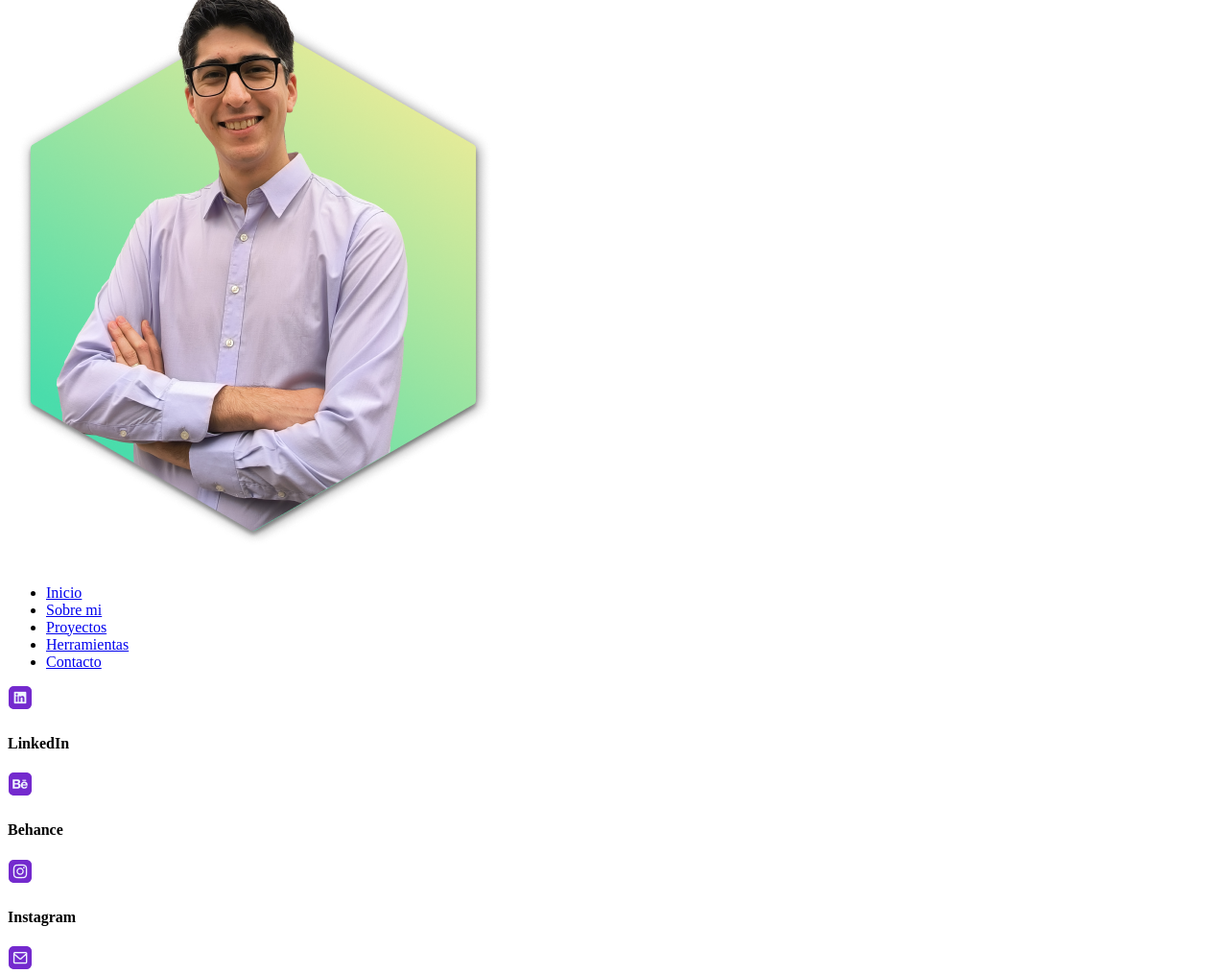
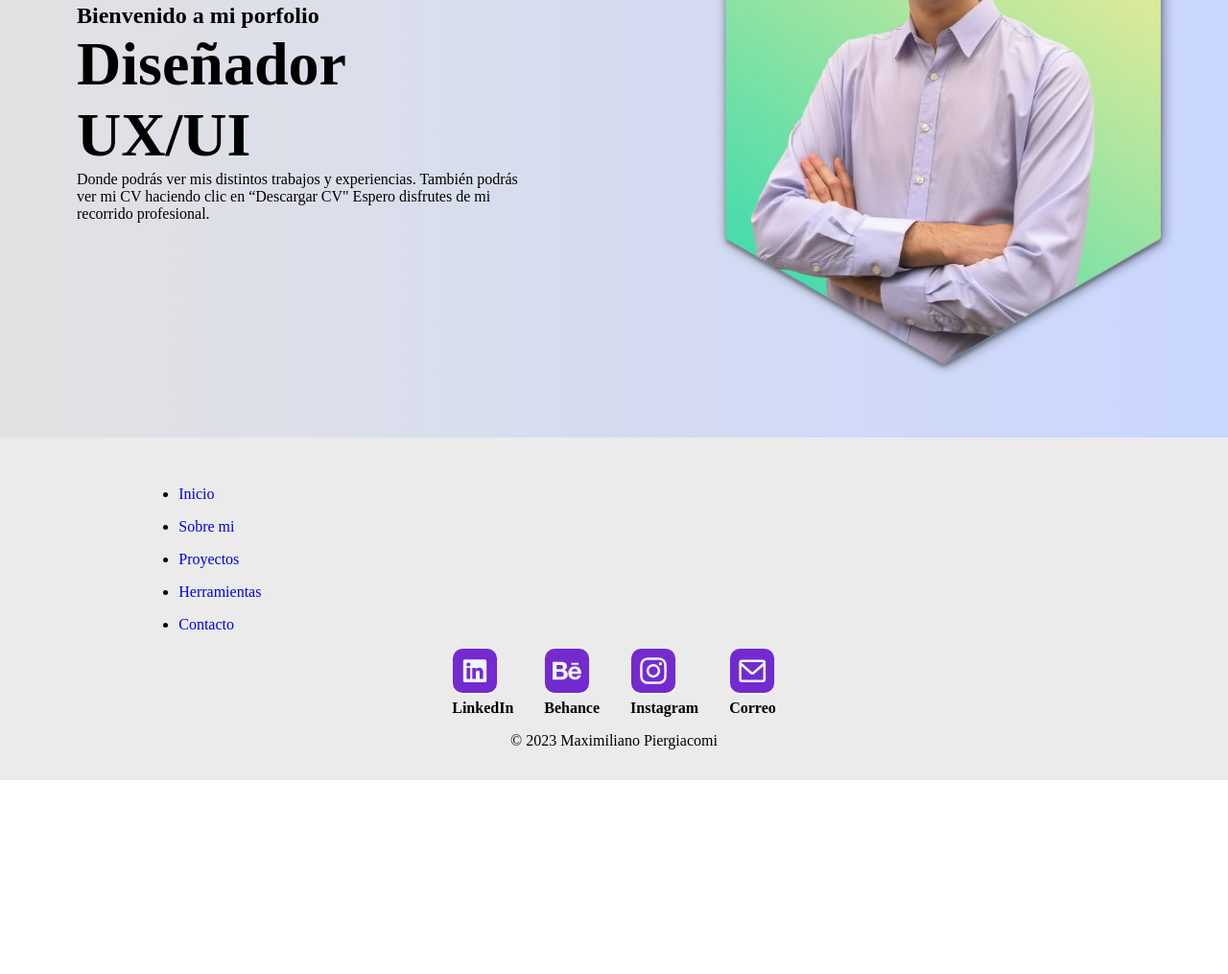
Before and after one commit to mpier92/proyecto-coder-maximiliano-piergiacomi, a plain HTML site: page index.html in a window 1280 px wide. Shown: the part 344-1359 px from the top of the page at 96% size. After the commit the page ends 1157 px from the top, so only its background shows below. Drawn offline with Linux system fonts and the light colour scheme.

Commit message:
ajuste de body con grid, ajuste del footer con grid y display

```diff
--- a/estilos/styles.css
+++ b/estilos/styles.css
@@ -39,6 +39,8 @@ body {
     border-radius: 0rem 0rem 0.5rem 0.5rem;
     background: #C9D6FF;
     box-shadow: 0px 4px 4px 0px rgba(0, 0, 0, 0.25);
+
+    position:fixed ;
 }
 
 /* ---- icono | brand | nombre de la pagina ---- */
@@ -112,21 +114,100 @@ body {
 
 .hero{
     display: grid;
+    grid-template-columns: 5rem repeat(12,1fr) 5rem ;
+    grid-template-rows: 10rem repeat(12,1fr) 5rem ;
+    /* background-color: aqua; */
+    height: 50rem;
+    /* width: 90rem; */
+}
+
+.hero__texto{
+
+    grid-column: 2/7;
+    grid-row: 6/10;
+    }
+
+.hero__texto h2{
+    font-size: 1.5rem;
+}
+
+.hero__texto h1{
+    font-size: 4rem;
+}
+
+.hero__texto p{
+    font-size: 1rem;
+}
+
+.hero__img{
+    max-width: 32rem;
+    grid-column: 9/15;
+    grid-row: 2/12;
+}
+
+
+/* ---- footer ---- */
+
+.footer{
+    background-color: #ebebeb;
+
+    display: grid;
+    grid-template-columns:repeat(3,1fr);
+    grid-template-rows: 1fr 1fr 2/3fr;
+    margin: auto;
+    width: 100%;
+    padding: 2rem;
+    justify-content: center;
+    align-items: center;
+    gap: 1rem;
 
 }
 
-.hero__texto{
-    background-color: #E2E2E2;
-    /* aca va la configuracion del texto */
+
+.footer__links{
+    grid-row: 1;
+    grid-column: 1;
+    margin: auto;
 }
 
-.hero__img{
-    max-width: 36rem;
+.footer__lista {
+    display: flex;
+    flex-direction: column;
+    gap: 1rem;
+    list-style:disc;
+    text-decoration: none;
+}
+
+.footer__redes{
+    grid-row: 2;
+    grid-column: 2;
+    margin: auto;
+    display: inline-flex;
+    gap: 2rem;
+}
+
+.footer_contenedor{
+    display: flex;
+    flex-direction: column;
+    justify-content: center;
+    align-items: center;
+    gap: 0.5rem;
+}
+
+.footer_contenedor h4{
+    font-size: 0.25rem;
+}
+
+.img__redes{
+    max-width: 3rem;
 }
 
 
-
-
+.footer__copy{
+    grid-column: 2;
+    grid-row: 3;
+    margin: auto;
+}
 /* @media (max-width:768px) {
 
 } */
--- a/index.html
+++ b/index.html
@@ -7,7 +7,7 @@
 <head>
     <meta charset="UTF-8">
     <meta name="viewport" content="width=device-width, initial-scale=1.0">
-    <link rel="stylesheet" href="./estilos/syles.css">
+    <link rel="stylesheet" href="./estilos/styles.css">
     <title>Maximiliano Piergiacomi</title>
 </head>
 
@@ -26,8 +26,7 @@
             <!-- lista del navbar de acceso a las distintas secciones -->
             <ul class="nav__lista">
                 <li class="nav__item">
-                        <a class="nav__link" aria-current="page"
-                                href="./index.html">Inicio</a>
+                    <a class="nav__link" aria-current="page" href="./index.html">Inicio</a>
                 </li>
                 <li class="nav__item">
                     <a class="nav__link" href="./paginas/sobremi.html">Sobre mi</a>
@@ -35,20 +34,21 @@
                 <li class="nav__item">
                     <a class="nav__link" href="./paginas/proyectos.html">Proyectos</a>
                 </li>
-                    <li  class="nav__item">
+                <li class="nav__item">
                     <a class="nav__link" href="./paginas/contacto.html">Contacto</a>
                 </li>
             </ul>
 
 
-            <a class="nav__boton" href="./documentos/piergiacomimaximilianocv.pdf" type="pdf" target="_blank">Descargar CV</a>
+            <a class="nav__boton" href="./documentos/piergiacomimaximilianocv.pdf" type="pdf" target="_blank">Descargar
+                CV</a>
         </nav>
     </header>
 
     <!-- Aqui comienza el main, el cual en esta pagina va a estar conformado por un texto con un titulo, subtitulo y parrafo, un boton y una imagen a su izquierda -->
     <main class="hero">
         <!-- Portada. -->
-        <section class="hero__texto">
+        <section class="hero__grid hero__texto">
             <h2>Bienvenido a mi porfolio</h2>
             <h1>Diseñador UX/UI</h1>
             <p>Donde podrás ver mis distintos trabajos y experiencias.
@@ -56,15 +56,15 @@
                 Espero disfrutes de mi recorrido profesional. </p>
         </section>
         <!-- Imagen de portada. -->
-        <section class="hero__img">
+        <section class="hero__grid hero__img">
             <img src="./imagenes/Portada.png" alt="Foto de Maximiliano Piergiacomi">
         </section>
     </main>
 
-    <footer>
-        <nav>
+    <footer class="footer">
+        <nav class="footer__links">
             <img src="" alt="">
-            <ul class="footerlist">
+            <ul class="footer__lista">
                 <li><a href="./index.html">Inicio</a></li>
                 <li><a href="./paginas/sobremi.html">Sobre mi</a></li>
                 <li><a href="./paginas/proyectos.html">Proyectos</a></li>
@@ -73,26 +73,28 @@
             </ul>
         </nav>
 
-        <div>
-            <div>
-                <img src="./imagenes/LinkedIn.png" alt="linkedin">
+        <div class="footer__redes">
+            <div class="footer__contenedor">
+                <img class="img__redes" src="./imagenes/linkedin.svg" alt="linkedin">
                 <h4>LinkedIn</h4>
             </div>
 
-            <div>
-                <img src="./imagenes/Behance.png" alt="behance">
+            <div class="footer__contenedor">
+                <img class="img__redes" src="./imagenes/behance.svg" alt="behance">
                 <h4>Behance</h4>
             </div>
-            <div>
-                <img src="./imagenes/instagram.png" alt="instagram">
+            <div class="footer__contenedor">
+                <img class="img__redes" src="./imagenes/instagram.svg" alt="instagram">
                 <h4>Instagram</h4>
             </div>
-            <div>
-                <img src="./imagenes/correo.png" alt="gmail">
+            <div class="footer__contenedor">
+                <img class="img__redes" src="./imagenes/correo.svg" alt="gmail">
                 <h4>Correo</h4>
             </div>
         </div>
+        <div class="footer__copy">
             <p>&copy; 2023 Maximiliano Piergiacomi</p>
+        </div>
     </footer>
 
 
```
Also changed, not shown: imagenes/behance.png (deleted), imagenes/behance.svg (added), imagenes/correo.png (deleted), imagenes/correo.svg (added), imagenes/instagram.png (deleted), imagenes/instagram.svg (added), imagenes/linkedin.png (deleted), imagenes/linkedin.svg (added). Lines whose indentation alone changed are shown as unchanged.
